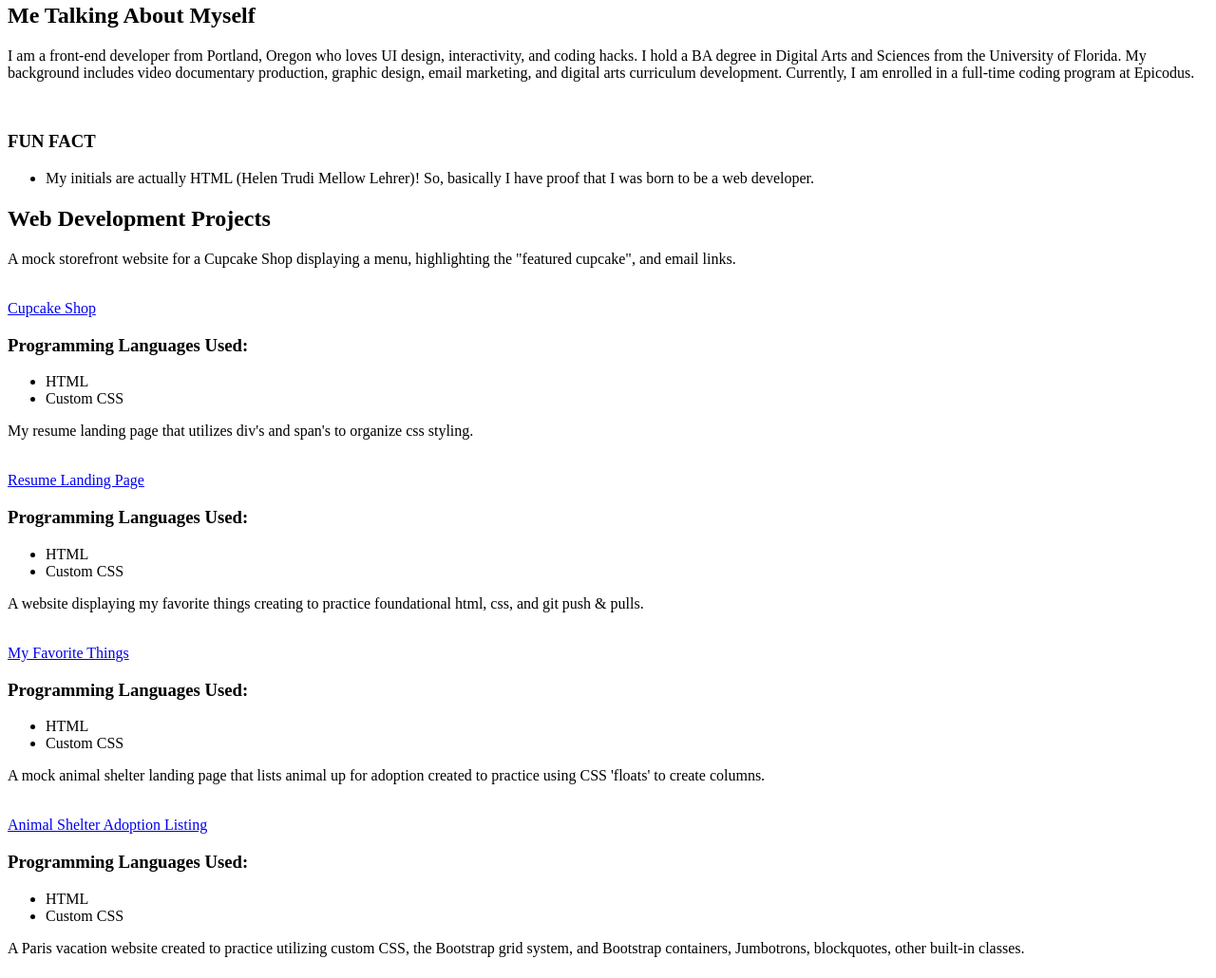
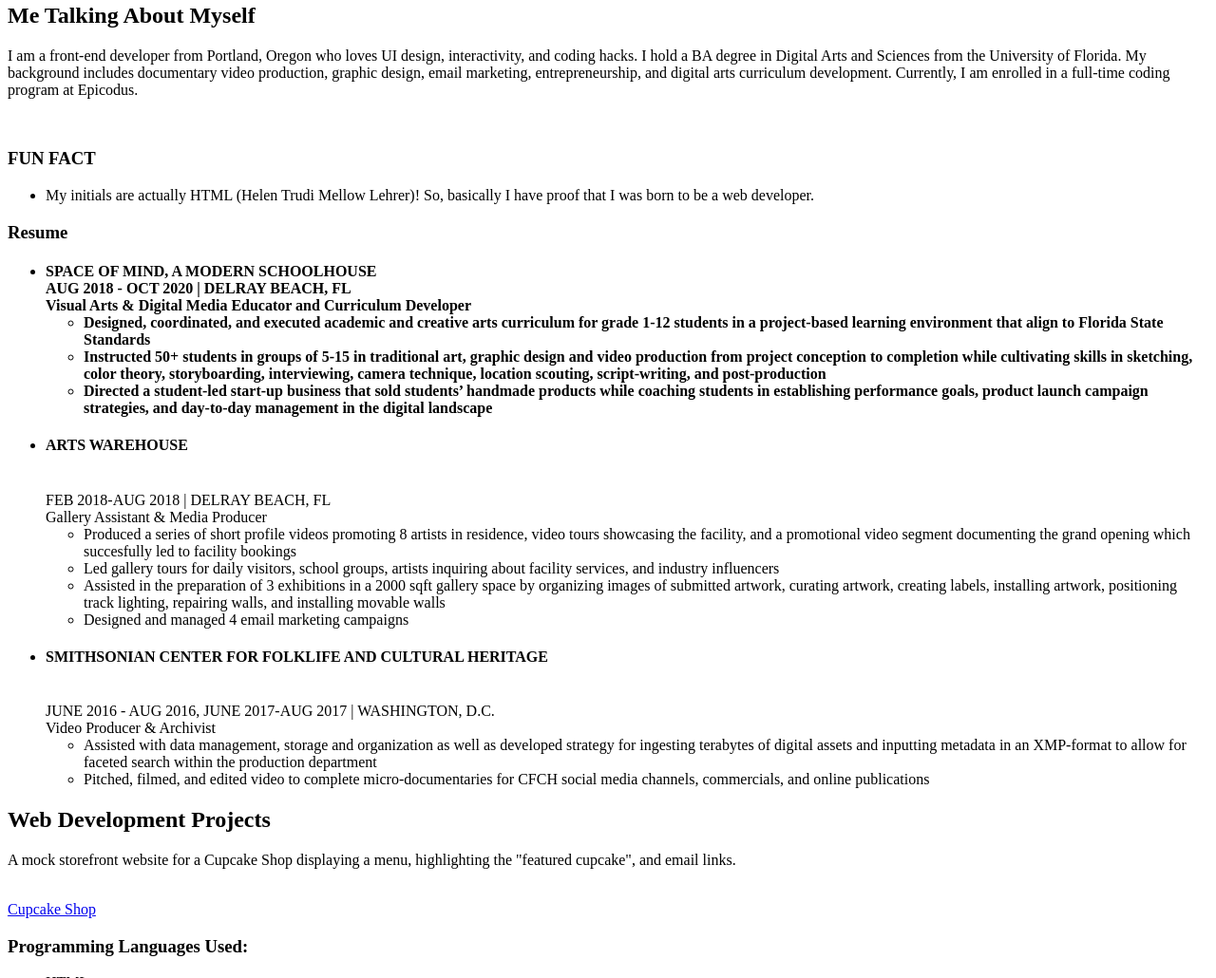
Before and after one commit to helen-lehrer/portfolio, a plain HTML site: page index.html in a window 1280 px wide. Shown: the part 525-1555 px from the top of the page at 95% size. Drawn offline with Linux system fonts and the light colour scheme.

Commit message:
Add Resume section with a list of 3 past employment positions.

```diff
--- a/index.html
+++ b/index.html
@@ -9,14 +9,77 @@
   <h2>the OG HTML</h2>
   <img src="img/me.jpg" alt="girl smiles and sits on a rocky mountain on the Oregon Coast." width="500">
   <br>
+  <div class="aboutME">
     <h2>Me Talking About Myself</h2>
     <p>
-    I am a front-end developer from Portland, Oregon who loves UI design, interactivity, and coding hacks. I hold a BA degree in Digital Arts and Sciences from the University of Florida. My background includes video documentary production, graphic design, email marketing, and digital arts curriculum development. Currently, I am enrolled in a full-time coding program at Epicodus.</p>
+      I am a front-end developer from Portland, Oregon who loves UI design, interactivity, and coding hacks. I hold a BA degree in Digital Arts and Sciences from the University of Florida. My background includes documentary video production, graphic design, email marketing, entrepreneurship, and digital arts curriculum development. Currently, I am enrolled in a full-time coding program at Epicodus.</p>
     <br>
     <h3>FUN FACT</h3>
     <ul>
       <li>My initials are actually HTML (<span class="H">H</span>elen <span class="T">T</span>rudi <span class="M">M</span>ellow <span class="L">L</span>ehrer)! So, basically I have proof that I was born to be a web developer.</li>
     </ul>
+  </div>
+  <div class="resume">
+    <h3>Resume</h3>
+    <ul>
+      <li>
+        <h4>SPACE OF MIND, A MODERN SCHOOLHOUSE<h/4>
+        <br>
+        AUG 2018 - OCT 2020 | DELRAY BEACH, FL
+        <br>
+        Visual Arts & Digital Media Educator and Curriculum Developer
+        <br>
+        <ul>
+          <li>Designed, coordinated, and executed academic and creative arts curriculum
+          for grade 1-12 students in a project-based learning environment that align to
+          Florida State Standards</li>
+          <li>Instructed 50+ students in groups of 5-15 in traditional art, graphic design and
+          video production from project conception to completion while cultivating skills
+          in sketching, color theory, storyboarding, interviewing, camera technique,
+          location scouting, script-writing, and post-production</li>
+          <li>Directed a student-led start-up business that sold students’ handmade
+          products while coaching students in establishing performance goals, product
+          launch campaign strategies, and day-to-day management in the digital landscape</li>
+        </ul>
+      </li>
+      <li>
+        <h4>ARTS WAREHOUSE</h4>
+        <br>
+        FEB 2018-AUG 2018 | DELRAY BEACH, FL
+        <br>
+        Gallery Assistant & Media Producer
+        <br>
+        <ul>
+          <li>Produced a series of short profile videos promoting 8 artists in residence,
+          video tours showcasing the facility, and a promotional video segment
+          documenting the grand opening which succesfully led to facility bookings</li>
+          <li>Led gallery tours for daily visitors, school groups, artists inquiring about
+          facility services, and industry influencers</li>
+          <li>Assisted in the preparation of 3 exhibitions in a 2000 sqft gallery space by
+          organizing images of submitted artwork, curating artwork, creating labels,
+          installing artwork, positioning track lighting, repairing walls, and installing
+          movable walls</li>
+          <li>Designed and managed 4 email marketing campaigns</li>
+        </ul>
+      </li>
+      <li>
+        <h4>SMITHSONIAN CENTER FOR FOLKLIFE AND CULTURAL HERITAGE</h4>
+        <br>
+        JUNE 2016 - AUG 2016, JUNE 2017-AUG 2017 | WASHINGTON, D.C.
+        <br>
+        Video Producer & Archivist
+        <br>
+        <ul>
+          <li>Assisted with data management, storage and organization as well as
+          developed strategy for ingesting terabytes of digital assets and inputting
+          metadata in an XMP-format to allow for faceted search within the production
+          department</li>
+          <li>Pitched, filmed, and edited video to complete micro-documentaries for CFCH
+          social media channels, commercials, and online publications</li>
+        </ul>
+      </li>
+    </ul>
+  </div>
   <div class="projects">
     <h2>Web Development Projects</h2>
     <p class="projectOne"> A mock storefront website for a Cupcake Shop displaying a menu, highlighting the "featured cupcake", and email links.</p>
```
Lines whose indentation alone changed are shown as unchanged.
